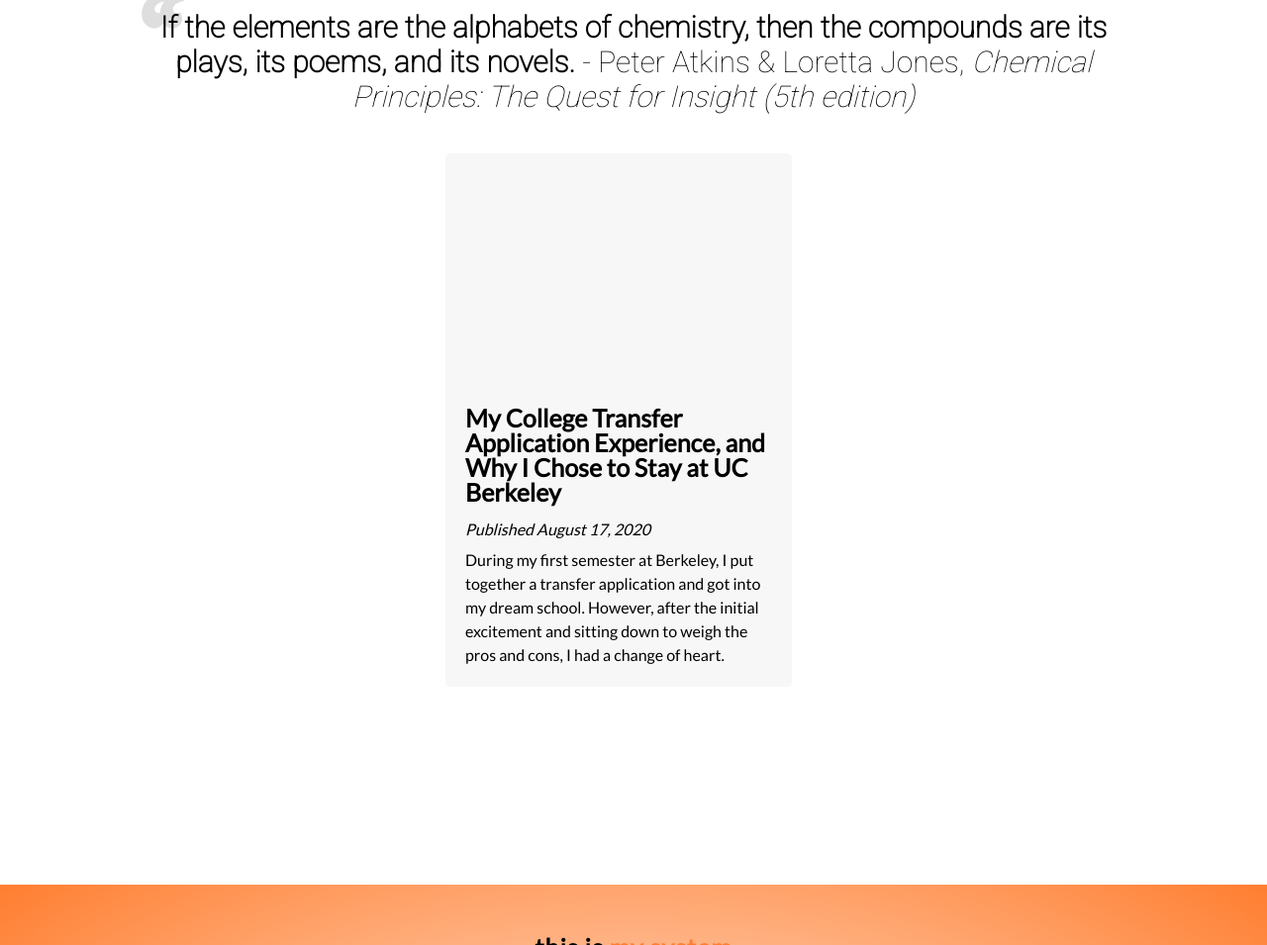
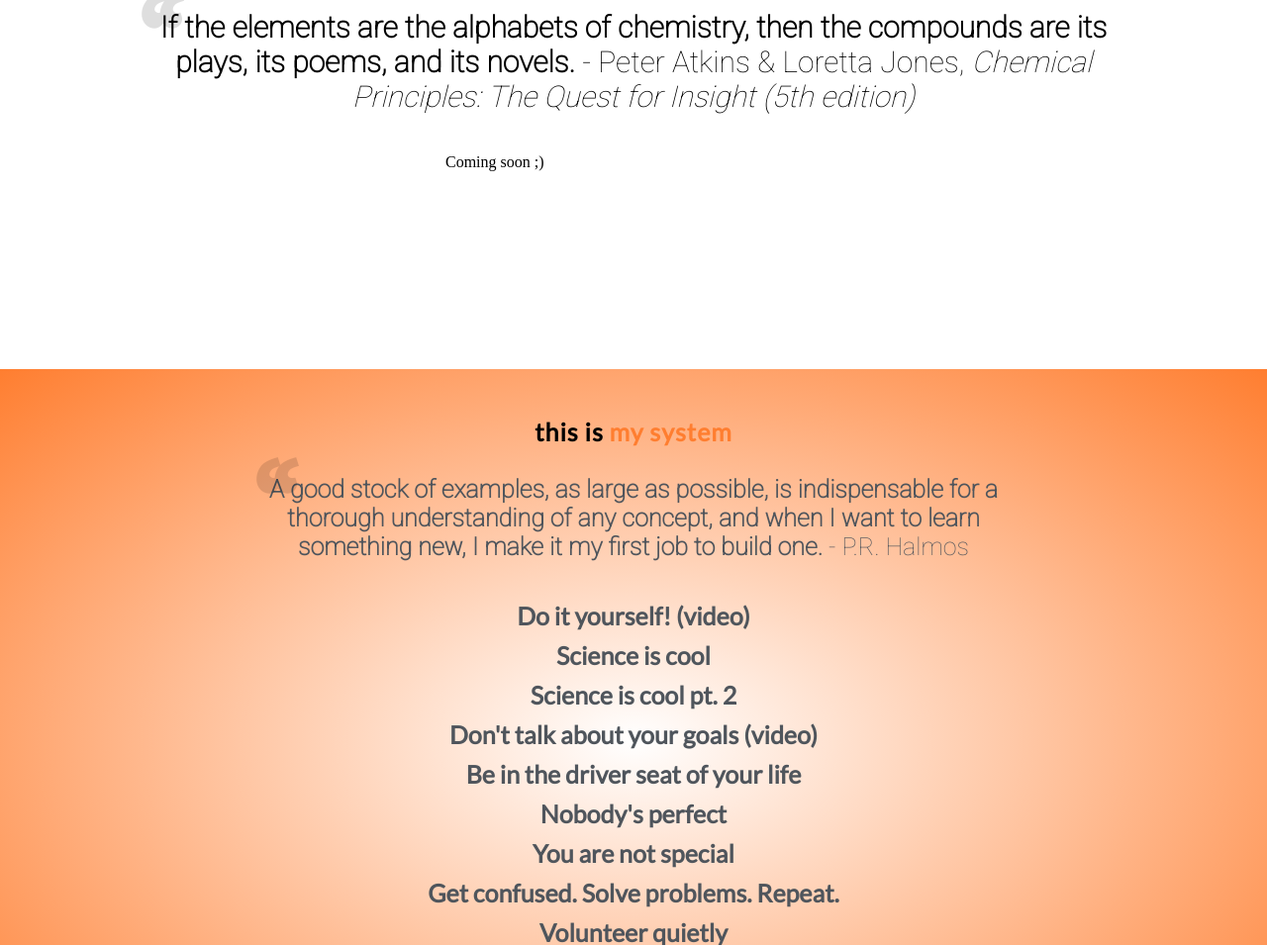
Before and after one commit to bryank-js/bryank-js.github.io, a plain HTML site: page index.html in a window 1280 px wide. Shown: the part 3998-4953 px from the top of the page at 99% size. Drawn offline with nearby package versions, Linux system fonts and the light colour scheme; files whose address does not match are found by name.

Commit message:
Update index.html

```diff
--- a/index.html
+++ b/index.html
@@ -308,14 +308,19 @@
 			<div class="wow animate__animated animate__fadeInUp">
 			<div class="content-body-row">
 				<div class="content-body-left">
-					<div class="content-writing-section"> <!--For each writing piece-->
-						<div class="content-writing-image"> <!--#1: The preview image-->
+					Coming soon ;)
+					<!--For each writing piece for content-writing section-->
+					<!--#1: The preview image for content-writing-image-->
+					<!--#2: The description/title for content-writing-title-->
+					<!--
+						<div class="content-writing-section" >
+						<div class="content-writing-image">
 							<div class="content-writing-image-overlay">
 								Read here.
 							</div>
 						</div>
 
-						<div class="content-writing"> <!--#2: The description/title-->
+						<div class="content-writing">
 							<div class="content-writing-title">
 							My College Transfer Application Experience, and Why I Chose to Stay at UC Berkeley
 							</div>
@@ -325,7 +330,8 @@
 							<div class="content-writing-desc">
 							 During my first semester at Berkeley, I put together a transfer application and got into my dream school. However, after the initial excitement and sitting down to weigh the pros and cons, I had a change of heart.
 							</div>
-						</div>
+						</div> -->
+
 					</div>
 				</div>
 			</div>
```
